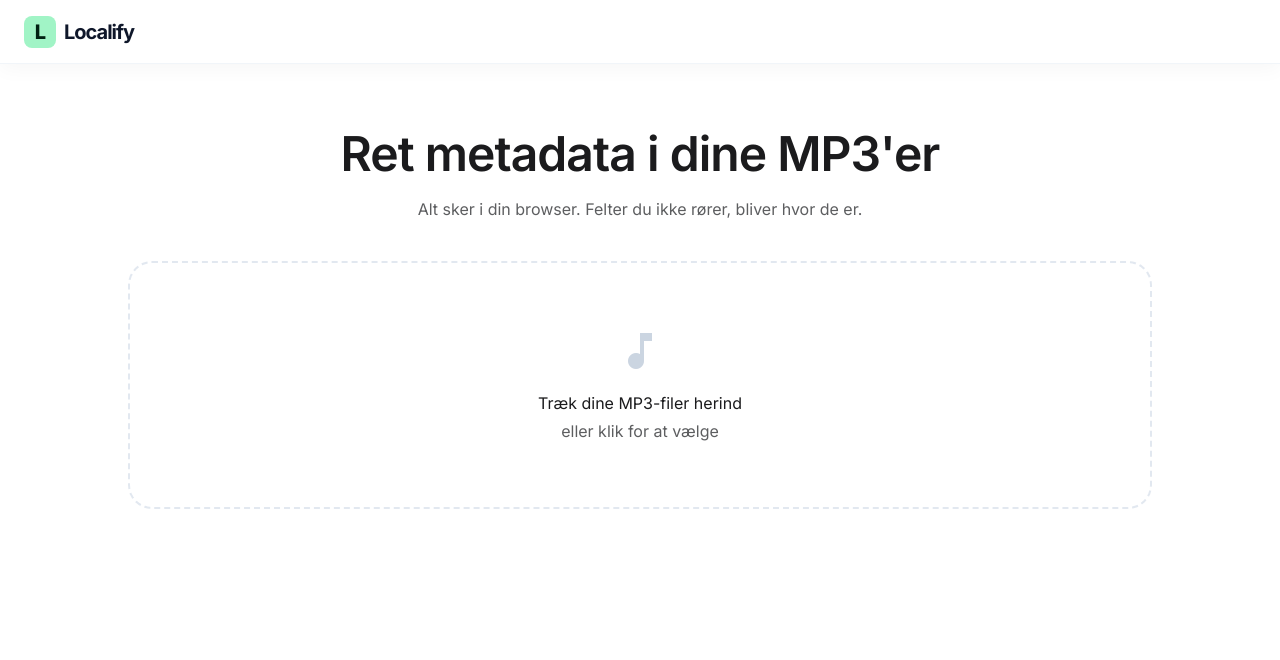
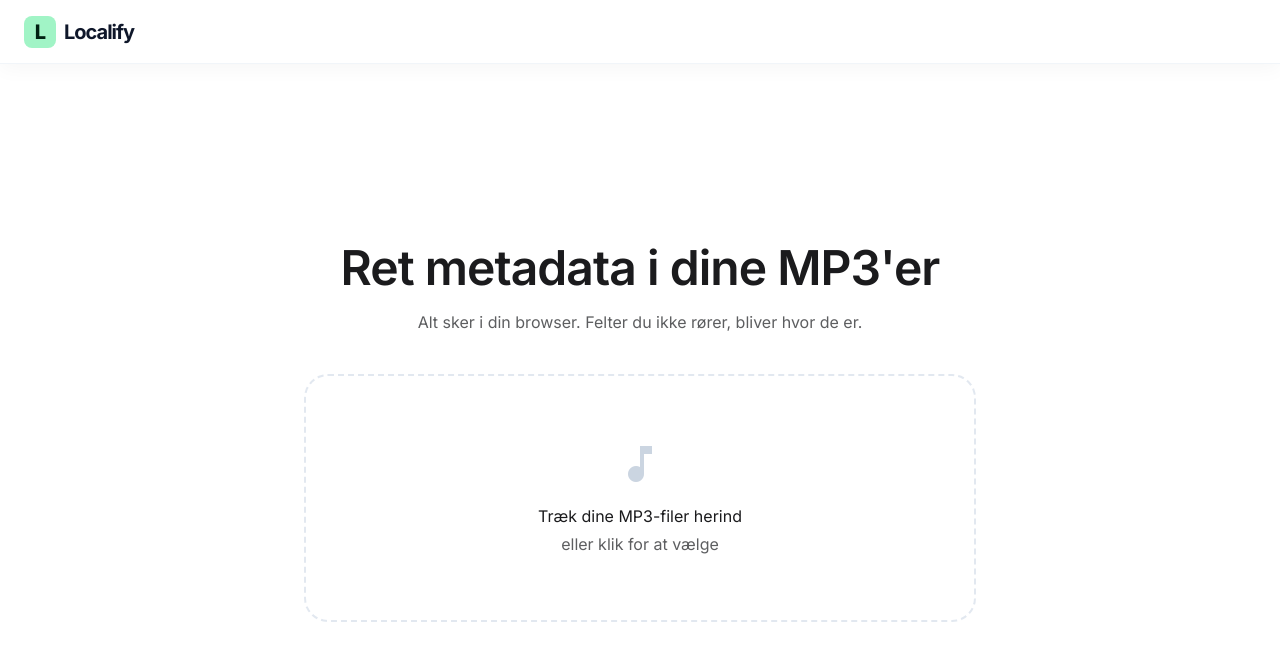
Before and after one commit to williloft/localify, a React (Vite) app: page / in a window 1280 px wide. Shown: the top 660 px of the page. Built offline with nearby package versions, Linux system fonts and the light colour scheme.

Commit message:
refactor(ui): center empty state and narrow the dropzone

```diff
--- a/src/App.tsx
+++ b/src/App.tsx
@@ -168,7 +168,7 @@ export default function App() {
         </div>
       </nav>
 
-      <main className="flex-grow flex flex-col items-center px-6 py-16 relative overflow-hidden">
+      <main className="flex-grow flex flex-col items-center justify-center px-6 py-16 relative overflow-hidden">
         <div className="absolute top-0 left-1/2 -translate-x-1/2 w-[800px] h-[800px] bg-primary-fixed/5 rounded-full blur-[120px] -z-10" />
 
         <header className="text-center mb-10 max-w-2xl mx-auto">
@@ -180,7 +180,7 @@ export default function App() {
           </p>
         </header>
 
-        <section className="w-full max-w-5xl">
+        <section className={`w-full ${files.length === 0 ? 'max-w-2xl' : 'max-w-5xl'}`}>
           {files.length === 0 ? (
             <div
               onDragOver={(e) => { e.preventDefault(); setDragOver(true); }}
```
